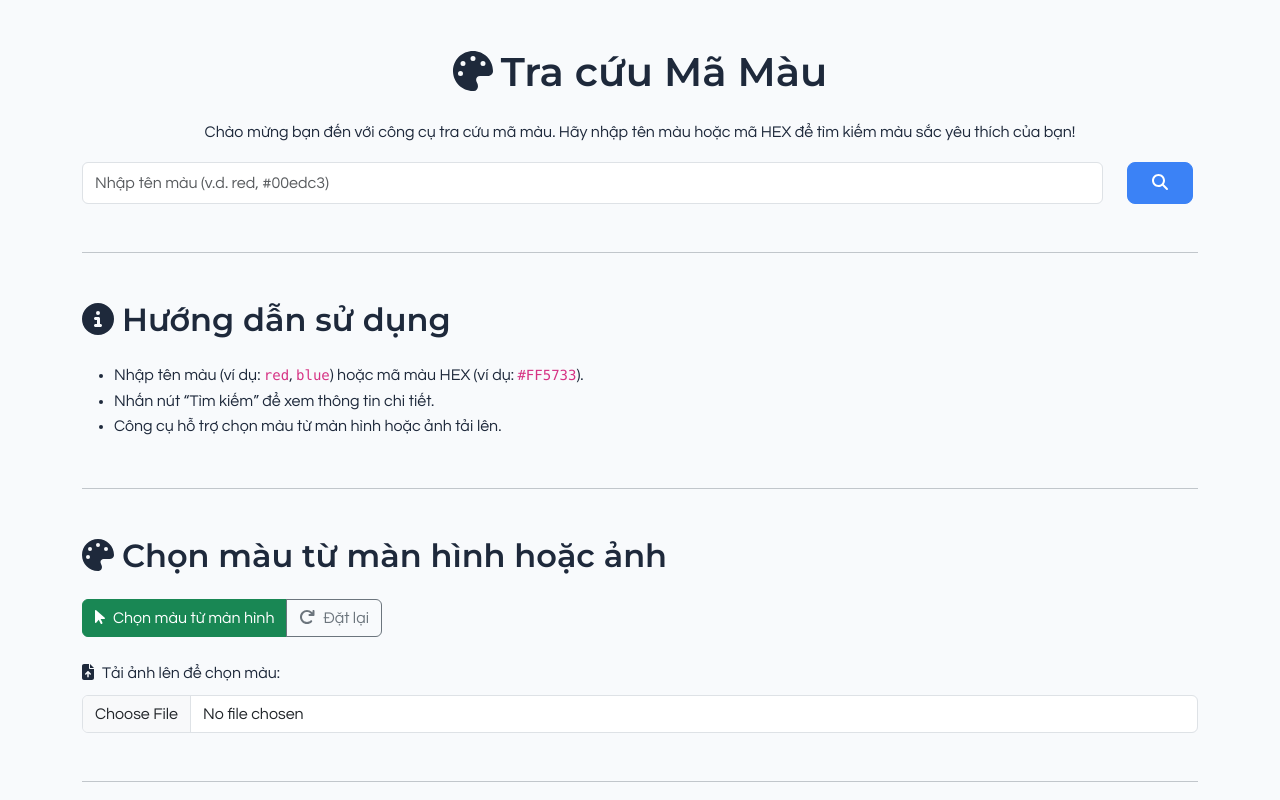
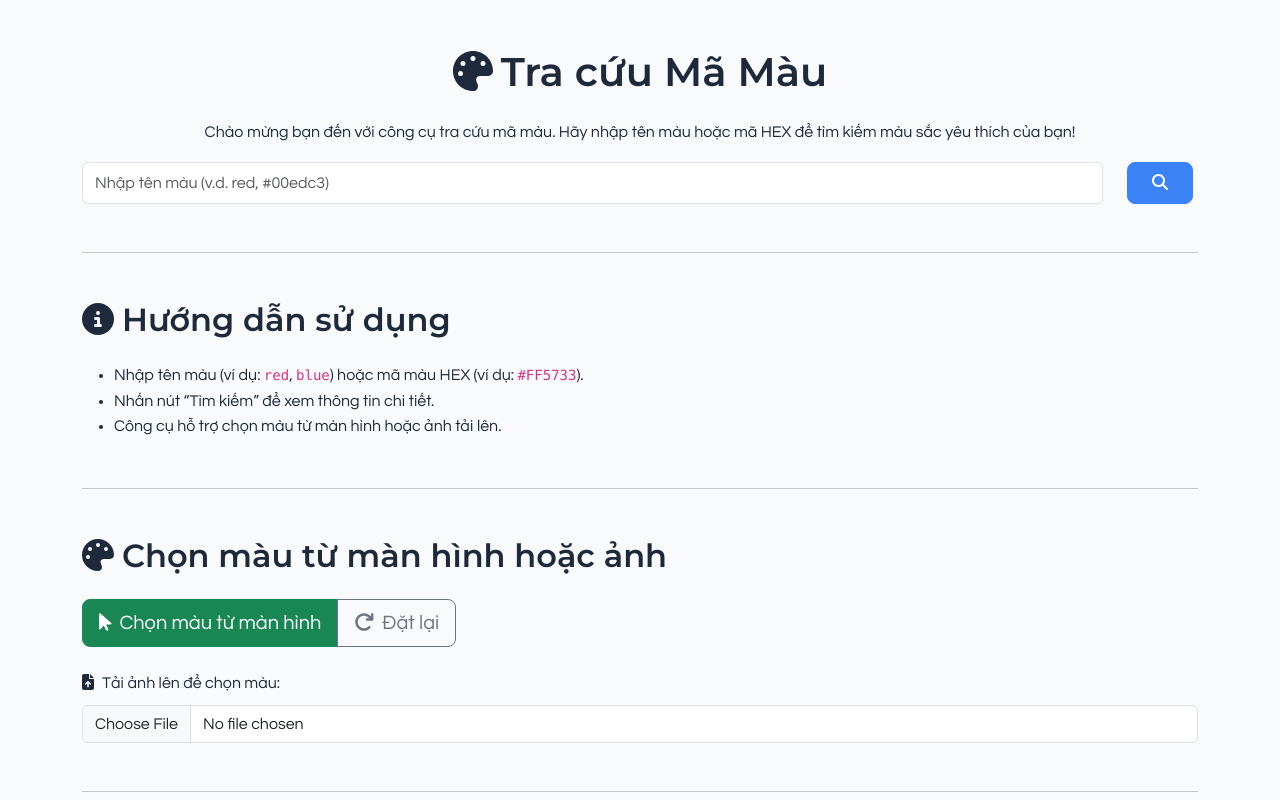
Before and after one commit to tungpham42/mausac, a Next.js app: page / in a window 1280 px wide. Shown: the top 800 px of the page. Built offline with nearby package versions, Linux system fonts and the light colour scheme.

Commit message:
button lg

```diff
--- a/components/ImageColorPicker.tsx
+++ b/components/ImageColorPicker.tsx
@@ -69,7 +69,7 @@ export default function ImageColorPicker() {
         <>
           <Button
             variant="outline-secondary"
-            size="sm"
+            size="lg"
             className="mb-3 me-2"
             onClick={handleReset}
           >
@@ -78,7 +78,7 @@ export default function ImageColorPicker() {
           </Button>
           <Button
             variant="outline-primary"
-            size="sm"
+            size="lg"
             className="mb-3"
             onClick={handlePickColor}
           >
--- a/components/ScreenColorPicker.tsx
+++ b/components/ScreenColorPicker.tsx
@@ -35,11 +35,11 @@ export default function ScreenColorPicker() {
   return (
     <div className="mb-4">
       <ButtonGroup>
-        <Button variant="success" onClick={handlePickColor}>
+        <Button variant="success" size="lg" onClick={handlePickColor}>
           <FontAwesomeIcon icon={faMousePointer} className="me-2" />
           Chọn màu từ màn hình
         </Button>
-        <Button variant="outline-secondary" onClick={handleReset}>
+        <Button variant="outline-secondary" size="lg" onClick={handleReset}>
           <FontAwesomeIcon icon={faRedo} className="me-2" />
           Đặt lại
         </Button>
```
